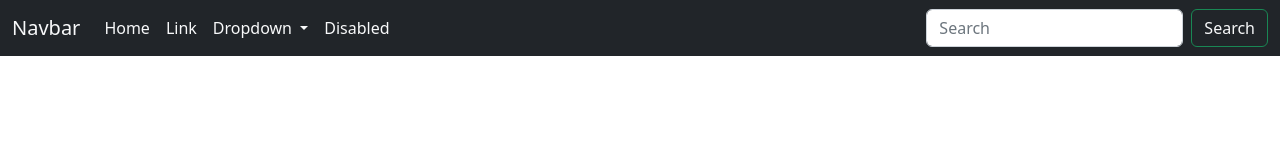
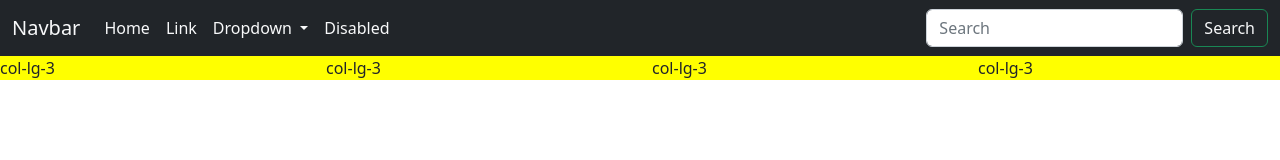
Before and after one commit to Pinto1232/BootStrapProject, a plain HTML site: page index.html in a window 1280 px wide. Drawn offline with Linux system fonts and the light colour scheme.

Commit message:
code commit

```diff
--- a/index.html
+++ b/index.html
@@ -20,7 +20,8 @@
   <nav class="navbar navbar-expand-md bg-dark">
     <div class="container-fluid">
       <a class="navbar-brand text-light" href="#">Navbar</a>
-          <button class="navbar-toggler" type="button" data-bs-toggle="collapse" data-bs-target="#navbarSupportedContent" aria-controls="navbarSupportedContent" aria-expanded="false" aria-label="Toggle navigation">
+      <button class="navbar-toggler" type="button" data-bs-toggle="collapse" data-bs-target="#navbarSupportedContent"
+        aria-controls="navbarSupportedContent" aria-expanded="false" aria-label="Toggle navigation">
         <span class="navbar-toggler-icon"></span>
       </button>
       <div class="collapse navbar-collapse" id="navbarSupportedContent">
@@ -32,13 +33,16 @@
             <a class="nav-link text-light" href="#">Link</a>
           </li>
           <li class="nav-item dropdown">
-                <a class="nav-link dropdown-toggle text-light" href="#" role="button" data-bs-toggle="dropdown" aria-expanded="false">
+            <a class="nav-link dropdown-toggle text-light" href="#" role="button" data-bs-toggle="dropdown"
+              aria-expanded="false">
               Dropdown
             </a>
             <ul class="dropdown-menu">
               <li><a class="dropdown-item text-light" href="#">Action</a></li>
               <li><a class="dropdown-item text-light" href="#">Another action</a></li>
-                  <li><hr class="dropdown-div text-lightider"></li>
+              <li>
+                <hr class="dropdown-div text-lightider">
+              </li>
               <li><a class="dropdown-item text-light" href="#">Something else here</a></li>
             </ul>
           </li>
@@ -54,6 +58,21 @@
     </div>
   </nav>
 
+  <div class="row">
+    <div class="col-lg-3 col-md-4 col-sm-6" style="background-color:yellow;">
+      col-lg-3
+    </div>
+    <div class="col-lg-3 col-md-4 col-sm-6" style="background-color:yellow;">
+      col-lg-3
+    </div>
+    <div class="col-lg-3 col-md-4 col-sm-6" style="background-color:yellow;">
+      col-lg-3
+    </div>
+    <div class="col-lg-3 col-md-4 col-sm-6" style="background-color:yellow;">
+      col-lg-3
+    </div>
+  </div>
+
   <script src="./script/script.js"></script>
   <script src="./bootstrap/js/bootstrap.min.js"></script>
 
```
Lines whose indentation alone changed are shown as unchanged.
